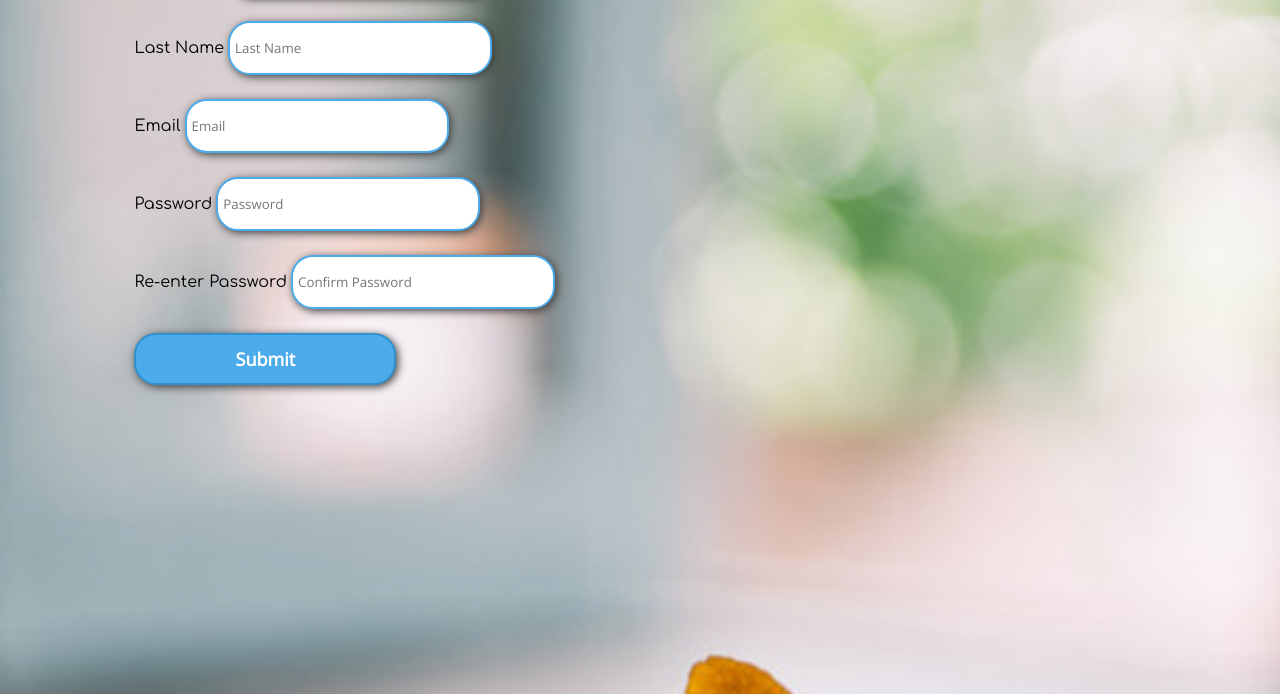
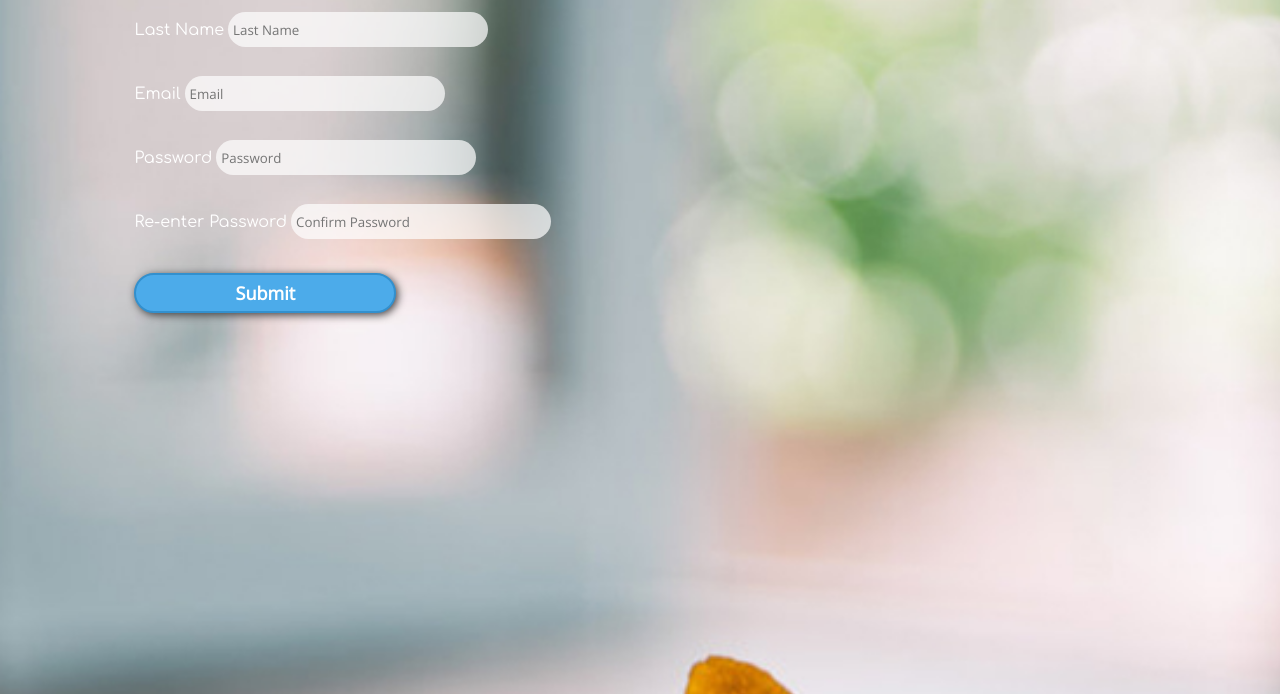
Before and after one commit to mafutomo/MappyHour, a website: page Public/html/sign_up.html in a window 1280 px wide. Shown: the part 106-800 px from the top of the page. Drawn offline with nearby package versions, Linux system fonts and the light colour scheme; a web font is replaced by a local one.

Commit message:
modified style on text boxes

```diff
--- a/Public/css/styles.css
+++ b/Public/css/styles.css
@@ -20,6 +20,7 @@ width: 100%;
 
 .text-label{
   font-family: 'Comfortaa', cursive;
+  color: #fff
   /*font-size: 90%;*/
 }
 
@@ -60,16 +61,17 @@ p{
 }
 
 .input {
-  background-color: white;
-  border-color: #4CABEA;
+  background-color: rgba(255,255,255,.7);
+  /*border-color: #4CABEA;*/
   border-width: 2px;
-  border-style: solid;
+  border-style: none;
   border-radius: 22px;
+  margin-top: 5px;
   margin-bottom: 24px;
   align-items: center;
-  box-shadow: 2px 2px 8px #413F3F;
+  /*box-shadow: 2px 2px 8px #413F3F;*/
   width: 250px;
-  height:40px;
+  height:25px;
   padding: 5px;
   font-family: 'Open Sans', sans-serif;
 }
@@ -89,8 +91,11 @@ p{
 }
 
 .btn-primary {
+    height:40px;
+    margin-top: 10px;
     -webkit-transition-duration: 0.4s; /* Safari */
     transition-duration: 0.5s;
+
 }
 
 .btn-primary:hover {
@@ -111,10 +116,14 @@ p{
   margin-left: 10%;
   margin-right:10%;
   margin-top: 70%;
+
 }
+
+
 
 .signup{
   margin-left: 10%;
   margin-right:10%;
   margin-top: -6%;
+
 }
```
